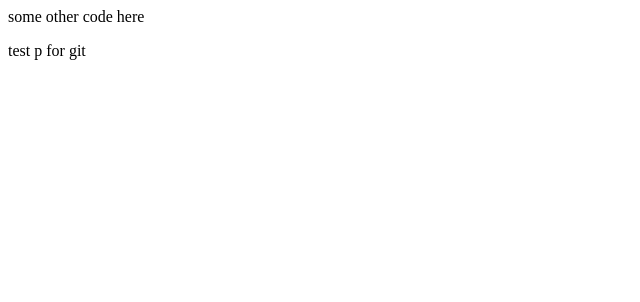
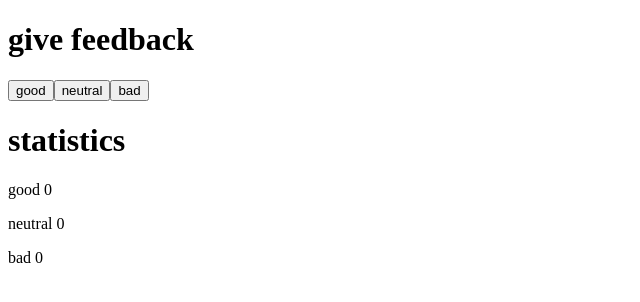
Before and after one commit to subtile351/full-stack-helsinki, a React (Vite) app in the folder part1/unicafe/: page / in a window 1280 px wide. Shown: the top 302 px of the page, without its empty margins (0-640 px from the left). Built offline with nearby package versions, Linux system fonts and the light colour scheme.

Commit message:
Exercise 1.6 final

```diff
--- a/part1/unicafe/src/App.jsx
+++ b/part1/unicafe/src/App.jsx
@@ -6,10 +6,20 @@ const App = () => {
   const [neutral, setNeutral] = useState(0)
   const [bad, setBad] = useState(0)
 
+  const handleClick = () => {
+    console.log('clicked')
+  }
+
   return (
     <div>
-      some other code here
-      <p>test p for git</p>
+      <h1>give feedback</h1>
+      <button onClick={() => setGood(good + 1)}>good</button>
+      <button onClick={() => setNeutral(neutral + 1)}>neutral</button>
+      <button onClick={() => setBad(bad + 1)}>bad</button>
+      <h1>statistics</h1>
+      <p>good {good}</p>
+      <p>neutral {neutral}</p>
+      <p>bad {bad}</p>
     </div>
   )
 }
```
